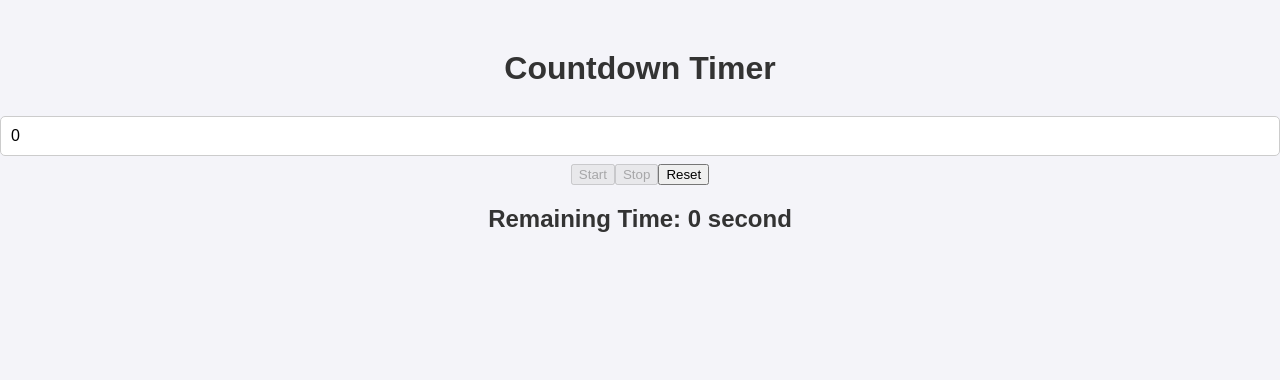
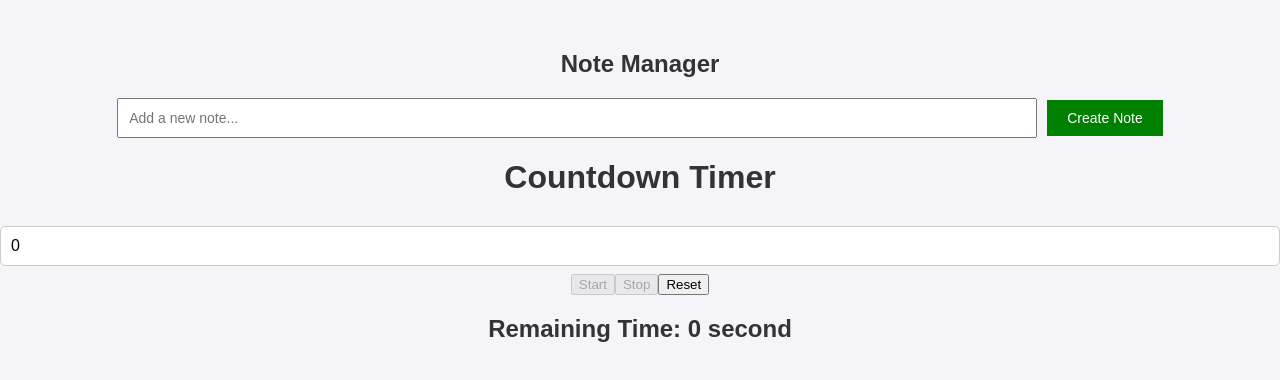
Before and after one commit to HaiAnhNguyen6599/demo-react, a React (Create React App) app in the folder my-app/: page / in a window 1280 px wide. Shown: the top 380 px of the page. Built offline with nearby package versions, Linux system fonts and the light colour scheme.

Commit message:
Add propvsstate and axios in readme

```diff
--- a/my-app/src/App.js
+++ b/my-app/src/App.js
@@ -16,7 +16,7 @@ function App() {
       <br></br>  */}
       {/* <h2>Salary</h2>
       <SalaryCalculate1 /> */}
-      {/* <CRUDManage/> */}
+      <CRUDManage />
 
       {/* <CallAPI/> */}
 
```
Also changed, not shown: 2 other files (tests, documents, lock files or other folders).
